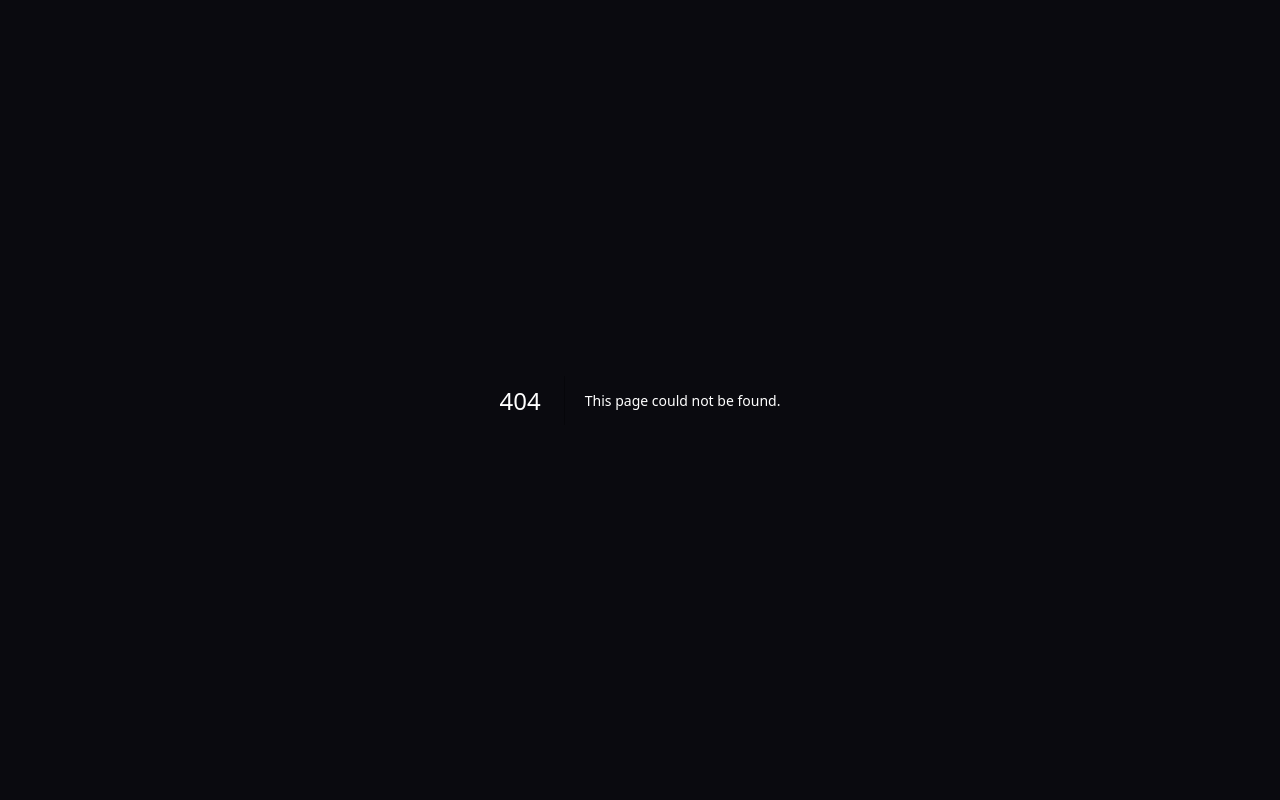
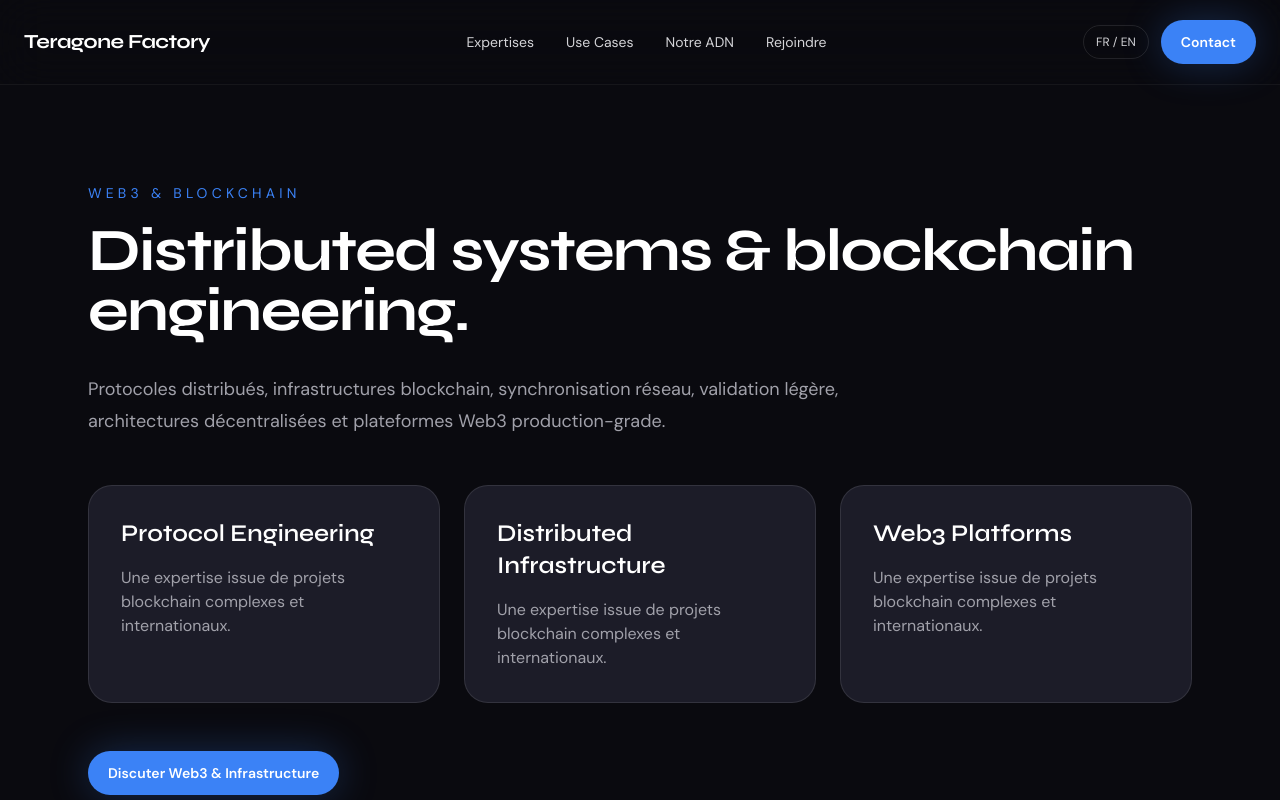
Before and after one commit to Teragone-Factory/site-teragone-factory-V2, a Next.js app: page /expertises/web3 in a window 1280 px wide. Before the commit this address had no page. Shown: the top 800 px of the page. Built offline with nearby package versions, Linux system fonts and the light colour scheme.

Commit message:
Add Web3 expertise page

```diff
--- /dev/null
+++ b/app/expertises/web3/page.tsx
@@ -0,0 +1,21 @@
+import { Footer } from '@/components/layout/Footer'
+import { NavBar } from '@/components/layout/NavBar'
+import { Button } from '@/components/ui/Button'
+
+export default function Web3Page() {
+  return (
+    <>
+      <NavBar />
+      <main className="mx-auto max-w-6xl px-6 py-24 text-white">
+        <span className="text-sm uppercase tracking-[0.3em] text-primary">Web3 & Blockchain</span>
+        <h1 className="mt-4 font-display text-6xl font-bold tracking-tight">Distributed systems & blockchain engineering.</h1>
+        <p className="mt-8 max-w-3xl text-lg leading-8 text-zinc-400">Protocoles distribués, infrastructures blockchain, synchronisation réseau, validation légère, architectures décentralisées et plateformes Web3 production-grade.</p>
+        <div className="mt-12 grid gap-6 md:grid-cols-3">
+          {['Protocol Engineering', 'Distributed Infrastructure', 'Web3 Platforms'].map((item) => <div key={item} className="rounded-3xl border border-white/10 bg-card p-8"><h2 className="font-display text-2xl font-semibold">{item}</h2><p className="mt-4 text-zinc-400">Une expertise issue de projets blockchain complexes et internationaux.</p></div>)}
+        </div>
+        <div className="mt-12"><Button href="/contact">Discuter Web3 & Infrastructure</Button></div>
+      </main>
+      <Footer />
+    </>
+  )
+}
```
